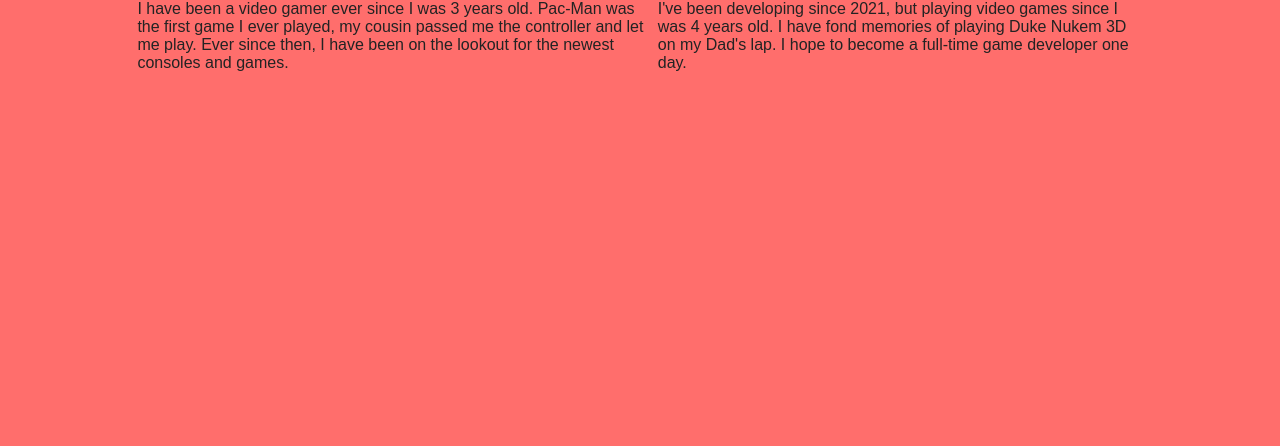
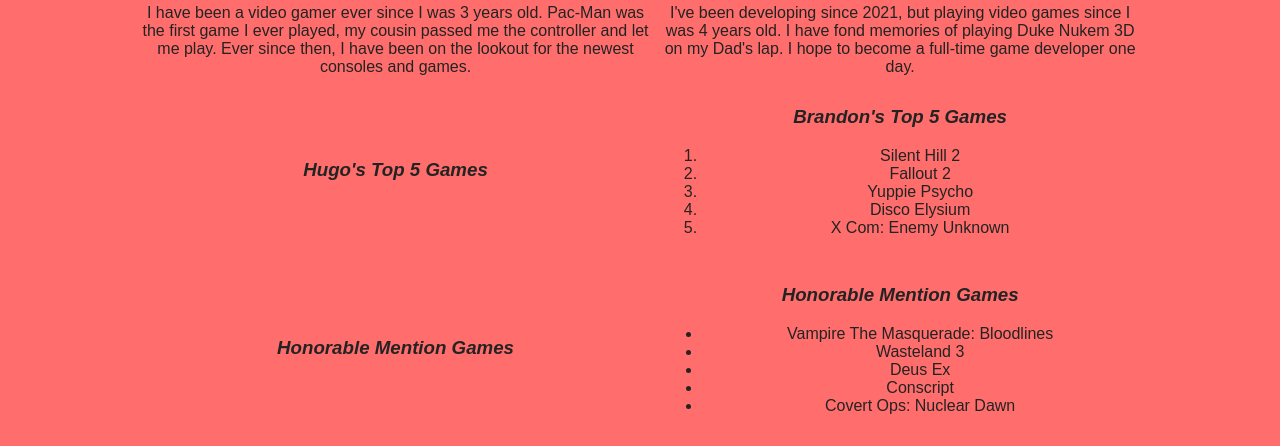
Before and after one commit to brvarner/game-encyclopedia, a plain HTML site: page pages/aboutUsPage.html in a window 1280 px wide. Shown: the part 652-1098 px from the top of the page. Before the commit the page ends 800 px from the top, so only its background shows below. Drawn offline with Linux system fonts and the light colour scheme; a web font is replaced by a local one.

Commit message:
Added lists

```diff
--- a/pages/aboutUsPage.html
+++ b/pages/aboutUsPage.html
@@ -31,7 +31,7 @@
       <h2>Meet the Devs</h2>
       <table>
         <tr>
-          <th>Hugo Torres</th>
+          <th class="about-table-element">Hugo Torres</th>
           <th class="about-table-element">Brandon Varner</th>
         </tr>
         <tr>
@@ -51,16 +51,46 @@
           </td>
         </tr>
         <tr>
-          <td>
+          <td class="about-table-element">
             I have been a video gamer ever since I was 3 years old. Pac-Man was
             the first game I ever played, my cousin passed me the controller and
             let me play. Ever since then, I have been on the lookout for the
             newest consoles and games.
           </td>
-          <td>
+          <td class="about-table-element">
             I've been developing since 2021, but playing video games since I was
             4 years old. I have fond memories of playing Duke Nukem 3D on my
             Dad's lap. I hope to become a full-time game developer one day.
+          </td>
+        </tr>
+        <tr>
+          <td class="about-table-element">
+            <h3>Hugo's Top 5 Games</h3>
+          </td>
+          <td class="about-table-element">
+            <h3>Brandon's Top 5 Games</h3>
+            <ol>
+              <li>Silent Hill 2</li>
+              <li>Fallout 2</li>
+              <li>Yuppie Psycho</li>
+              <li>Disco Elysium</li>
+              <li>X Com: Enemy Unknown</li>
+            </ol>
+          </td>
+        </tr>
+        <tr>
+          <td class="about-table-element">
+            <h3>Honorable Mention Games</h3>
+          </td>
+          <td class="about-table-element">
+            <h3>Honorable Mention Games</h3>
+            <ul>
+              <li>Vampire The Masquerade: Bloodlines</li>
+              <li>Wasteland 3</li>
+              <li>Deus Ex</li>
+              <li>Conscript</li>
+              <li>Covert Ops: Nuclear Dawn</li>
+            </ul>
           </td>
         </tr>
       </table>
```
Also changed, not shown: pages/fpsPage.html (+0 -1 lines), pages/sportsPage.html (+16 -18 lines).
